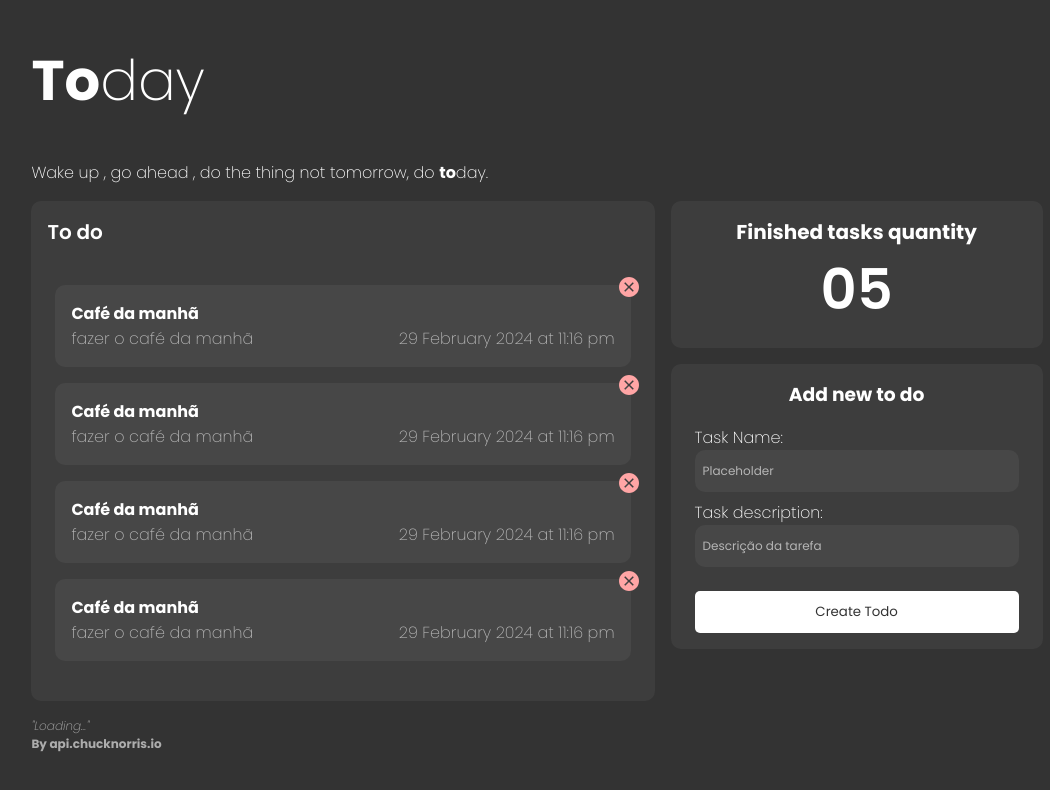
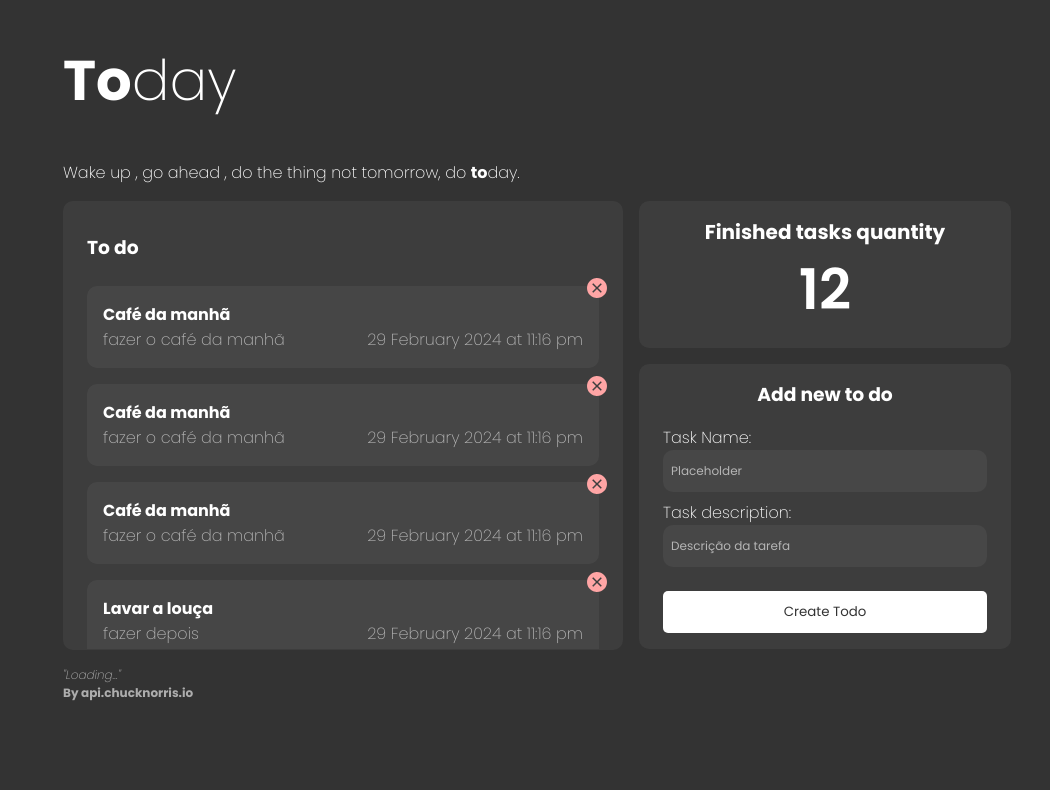
Before and after one commit to g-lippe/tscm-today-app, a React (Create React App) app: page / in a window 1280 px wide. Shown: the top 790 px of the page, without its empty margins (103-1153 px from the left). Built offline with nearby package versions, Linux system fonts and the light colour scheme; no server answers; data requests are answered from the project's data file.

Commit message:
Adjust Styling

```diff
--- a/src/App.js
+++ b/src/App.js
@@ -13,16 +13,15 @@ function App() {
 
   return (
     <div className="App">
-      <div className='header'>
+      <div className='title'>
         <h1>To<span>day</span></h1>
         <p>Wake up , go ahead , do the thing not tomorrow, do <strong>to</strong>day.</p>
       </div>
 
       <div className='cont_main'>
-        <div className='cont_tasks'>
+        <div className='cont_todo'>
           <h3>To do</h3>
           <TaskList total_completed={tasks_completed} />
-
         </div>
 
         <div className='cont_right'>
--- a/src/App.scss
+++ b/src/App.scss
@@ -8,7 +8,7 @@
   font-style: normal;
   color: #fff;
 
-  width: 80%;
+  width: 75%;
   margin: auto;
 
   h1 {
@@ -24,23 +24,21 @@
     display: flex;
     flex-direction: row;
     margin-bottom: 16px;
-    // max-height: 50vh;
+    max-height: 449px;
 
 
-    .cont_tasks {
+    .cont_todo {
       background-color: $white05;
       border-radius: 10px;
       padding: 16px;
       width: 100%;
 
+
       h3 {
-        font-size: 20px;
-        font-weight: 600;
-        margin: 0 0 30px 0;
+        padding-left: 8px;
+        margin: 16px 0;
       }
-
     }
-
 
     .cont_right {
       display: flex;
--- a/src/components/taskList/tasklist.module.scss
+++ b/src/components/taskList/tasklist.module.scss
@@ -2,9 +2,17 @@
 
 
 .task_list {
-  max-height: 50vh;
+  height: 100%;
   overflow-y: scroll;
   padding: 8px;
+  max-height: 355px;
+
+
+  h3 {
+    font-size: 20px;
+    font-weight: 600;
+    margin: 0 0 30px 0;
+  }
 
   .task {
     position: relative;
@@ -13,7 +21,8 @@
     margin-bottom: 16px;
     padding: 16px;
 
-    h4, p {
+    h4,
+    p {
       margin: 0;
     }
 
--- a/src/db/tasks.json
+++ b/src/db/tasks.json
@@ -16,12 +16,17 @@
       "description": "fazer o café da manhã"
     },
     {
-      "id": "5",
-      "title": "Café da manhã",
-      "description": "fazer o café da manhã"
+      "id": "a0c6ec22-4c14-4e53-8f9b-0ce218e4398f",
+      "title": "Lavar a louça",
+      "description": "fazer depois"
+    },
+    {
+      "id": "6d8cadc8-7d2e-412c-b2d4-e2a340b15525",
+      "title": "Lavar a louça",
+      "description": "fazer depois"
     }
   ],
   "completed": {
-    "quantity": 5
+    "quantity": 12
   }
 }
```
